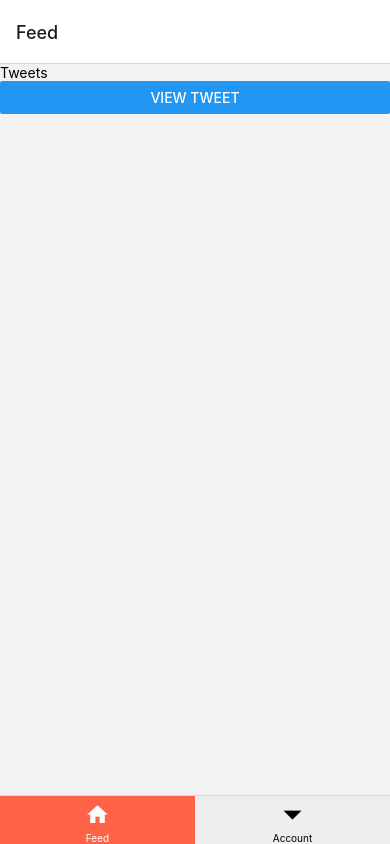
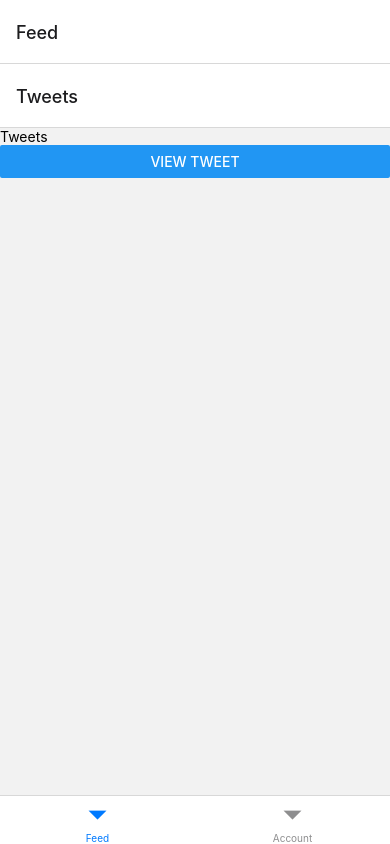
Before and after one commit to shrikantkalar023/learning-React-Native, a React Native app: screen / in a window 390 px wide. Built offline with nearby package versions, Linux system fonts and the light colour scheme.

Commit message:
nesting navigators

```diff
--- a/App.tsx
+++ b/App.tsx
@@ -10,7 +10,6 @@ import {
 } from "@react-navigation/native-stack";
 import { Button, Text } from "react-native";
 
-import { MaterialCommunityIcons } from "@expo/vector-icons";
 import Screen from "./app/components/Screen";
 
 type RootStackParamList = {
@@ -50,26 +49,10 @@ const TweetDetails = ({ route, navigation }: TweetDetailsProps) => (
 );
 
 const Stack = createNativeStackNavigator<RootStackParamList>();
-const StackNavigator = () => (
-  <Stack.Navigator
-    screenOptions={{
-      headerStyle: { backgroundColor: "dodgerblue" },
-      headerTintColor: "white",
-    }}
-  >
-    <Stack.Screen
-      name="Tweets"
-      component={Tweets}
-      options={{
-        headerStyle: { backgroundColor: "tomato" },
-        headerTintColor: "white",
-      }}
-    />
-    <Stack.Screen
-      name="TweetDetails"
-      component={TweetDetails}
-      options={({ route }) => ({ title: route.params.id.toString() })}
-    />
+const FeedNavigator = () => (
+  <Stack.Navigator>
+    <Stack.Screen name="Tweets" component={Tweets} />
+    <Stack.Screen name="TweetDetails" component={TweetDetails} />
   </Stack.Navigator>
 );
 
@@ -81,23 +64,8 @@ const Account = () => (
 
 const Tab = createBottomTabNavigator<RootStackParamList>();
 const TabNavigator = () => (
-  <Tab.Navigator
-    screenOptions={{
-      tabBarActiveBackgroundColor: "tomato",
-      tabBarActiveTintColor: "white",
-      tabBarInactiveBackgroundColor: "#eee",
-      tabBarInactiveTintColor: "black",
-    }}
-  >
-    <Tab.Screen
-      name="Feed"
-      component={Tweets}
-      options={{
-        tabBarIcon: ({ size, color }) => (
-          <MaterialCommunityIcons name="home" size={size} color={color} />
-        ),
-      }}
-    ></Tab.Screen>
+  <Tab.Navigator>
+    <Tab.Screen name="Feed" component={FeedNavigator}></Tab.Screen>
     <Tab.Screen name="Account" component={Account}></Tab.Screen>
   </Tab.Navigator>
 );
```
Also changed, not shown: 1 other file (tests, documents, lock files or other folders).
